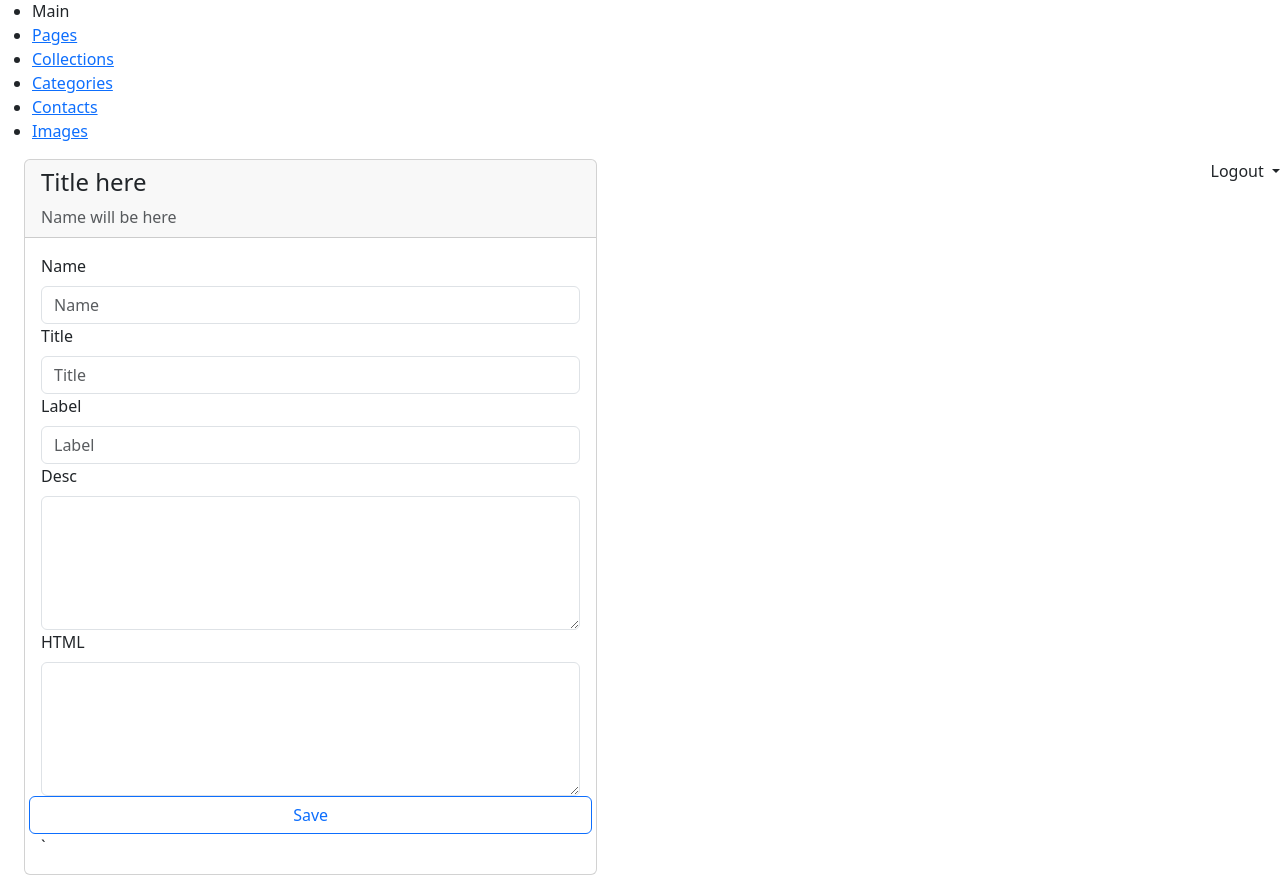
After one commit to mikebionic/landing_admin, a Python web app: template main/templates/admin/add_data.html in a window 1280 px wide. The commit adds this page. Shown: the part 301-1176 px from the top of the page. Run offline with Jinja, Linux system fonts and the light colour scheme; the template is opened without the code that fills it, so the values that code supplies are empty; some libraries are stand-ins or nearby versions.

Commit message:
updated get post methods

```diff
--- a/main/models/BaseModel.py
+++ b/main/models/BaseModel.py
@@ -14,6 +14,10 @@ class BaseModel(object):
 	note = db.Column("note",db.String)
 	created_date = db.Column("created_date",db.DateTime,default=datetime.now())
 	deleted = db.Column("deleted",db.Integer,default=None)
+
+	def get_all(self):
+		db_models = self.query.order_by(self.id.asc()).all()
+		return [item.to_json_api() for item in db_models]
 
 	@property
 	def is_deleted(self):
--- a/main/models/Page.py
+++ b/main/models/Page.py
@@ -20,11 +20,6 @@ class Page(BaseModel, db.Model):
 		for key, value in BaseModel.to_json(self).items():
 			data[key] = value
 		return data
-
-	def get_all():
-		pages = Page.query.all()
-		return [page.to_json_api() for page in pages]
-
 
 	def collect_page_data(db_model):
 		page_data = db_model.to_json_api()
--- /dev/null
+++ b/main/templates/admin/add_data.html
@@ -0,0 +1,118 @@
+{% extends "admin/layout.html" %} {% block styles %} {% endblock %} {% block
+content %}
+
+<div class="row">
+	<div class="col-sm-12">
+		<div class="page-title-box">
+			<div class="row">
+				<div class="col-xl-6">
+					<div class="card">
+						<div class="card-header">
+							<h4 class="card-title">Title here</h4>
+							<p class="text-muted mb-0">Name will be here</p>
+						</div>
+						<div class="card-body">
+							<form method="POST" action="" class="form-horizontal well">
+								<fieldset>
+									<div class="repeater-custom-show-hide">
+										<div data-repeater-list="car">
+											<div data-repeater-item="">
+												<div class="form-group row d-flex align-items-end">
+													<div>
+														<label class="form-label">Name</label>
+														<input
+															type="text"
+															name="name"
+															value=""
+															placeholder="Name"
+															class="form-control"
+														/>
+													</div>
+												</div>
+											</div>
+
+											<div data-repeater-item="">
+												<div class="form-group row d-flex align-items-end">
+													<div>
+														<label class="form-label">Title</label>
+														<input
+															type="text"
+															name="title"
+															value=""
+															placeholder="Title"
+															class="form-control"
+														/>
+													</div>
+												</div>
+											</div>
+
+											<div data-repeater-item="">
+												<div class="form-group row d-flex align-items-end">
+													<div>
+														<label class="form-label">Label</label>
+														<input
+															type="text"
+															name="label"
+															value=""
+															placeholder="Label"
+															class="form-control"
+														/>
+													</div>
+												</div>
+											</div>
+
+											<div class="">
+												<div data-repeater-item="">
+													<div class="form-group row d-flex align-items-end">
+														<div class="col">
+															<label class="form-label">Desc</label>
+															<textarea
+																type="text"
+																name="desc"
+																class="form-control"
+																placeholder="Description"
+																rows="5"
+															>
+															</textarea>
+														</div>
+													</div>
+												</div>
+
+												<div data-repeater-item="">
+													<div class="form-group row d-flex align-items-end">
+														<div class="col">
+															<label class="form-label">HTML</label>
+															<textarea
+																type="text"
+																name="html"
+																class="form-control"
+																placeholder="Description"
+																rows="5"
+															>
+															</textarea>
+														</div>
+													</div>
+												</div>
+											</div>
+										</div>
+
+										<div class="form-group row mb-0">
+											<input
+												type="submit"
+												value="Save"
+												class="btn btn-outline-primary"
+											/>
+										</div>
+									</div>
+								</fieldset>
+							</form>
+							`
+						</div>
+					</div>
+				</div>
+			</div>
+		</div>
+	</div>
+</div>
+
+{% endblock %}
--- a/main/templates/admin/layout.html
+++ b/main/templates/admin/layout.html
@@ -73,7 +73,31 @@
 					<li>
 						<a href="/admin/">
 							<i data-feather="home" class="align-self-center menu-icon"></i
-							><span>Pages config</span></a
+							><span>Pages</span></a
+						>
+					</li>
+					<li>
+						<a href="/admin/collections/">
+							<i data-feather="edit" class="align-self-center menu-icon"></i
+							><span>Collections</span></a
+						>
+					</li>
+					<li>
+						<a href="/admin/categories/">
+							<i data-feather="box" class="align-self-center menu-icon"></i
+							><span>Categories</span></a
+						>
+					</li>
+					<li>
+						<a href="/admin/contacts/">
+							<i data-feather="phone" class="align-self-center menu-icon"></i
+							><span>Contacts</span></a
+						>
+					</li>
+					<li>
+						<a href="/admin/images/">
+							<i data-feather="plus" class="align-self-center menu-icon"></i
+							><span>Images</span></a
 						>
 					</li>
 				</ul>
--- a/main/templates/admin/manage_data.html
+++ b/main/templates/admin/manage_data.html
@@ -132,6 +132,7 @@ content %}
 					</div>
 				</div>
 
+				{% if data_type == 'pages' %}
 				<div class="col-xl-6">
 					<div class="card">
 						<div class="card-header">
@@ -200,6 +201,8 @@ content %}
 						</div>
 					</div>
 				</div>
+
+				{% endif %}
 			</div>
 		</div>
 	</div>
```
Also changed, not shown: docs/example.migration.json (+13 -3 lines), main/admin/routes.py (+96 -21 lines), main/templates/admin/dashboard.html (+11 -6 lines), main/templates/web/index.html (+5 -5 lines), migration.py (+7 -1 lines).
